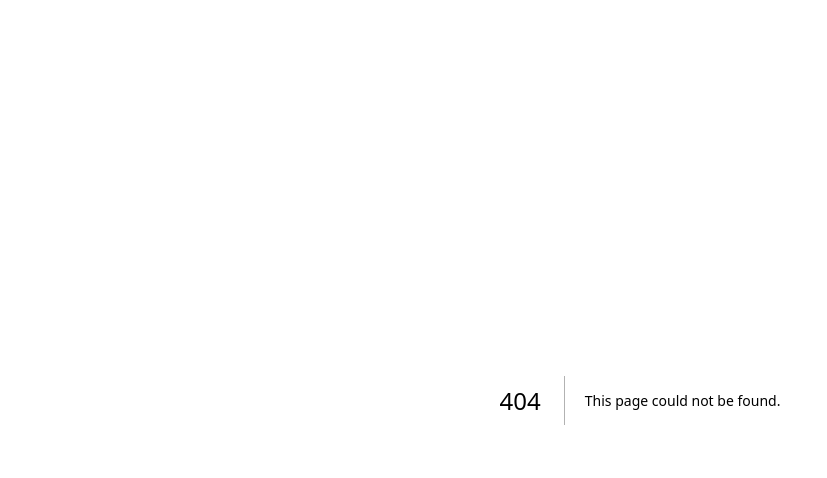
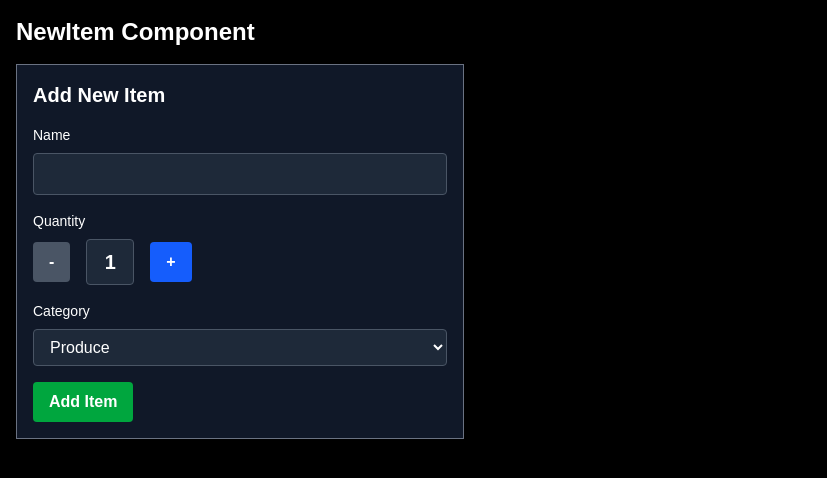
Before and after one commit to CurvyAura/cprg306-assignments, a Next.js app: page /week-5 in a window 1280 px wide. Before the commit this address had no page. Shown: the top 478 px of the page, without its empty margins (0-827 px from the left). Built offline with nearby package versions, Linux system fonts and the light colour scheme.

Commit message:
week 5 assignment

```diff
--- a/app/page.js
+++ b/app/page.js
@@ -8,6 +8,7 @@ export default function Home() {
       <Link href="week-2">Go to Week 2 → </Link>
       <Link href="week-3">Go to Week 3 → </Link>
       <Link href="week-4">Go to Week 4 → </Link>
+      <Link href="week-5">Go to Week 5 → </Link>
     </main>
   );
 }
--- /dev/null
+++ b/app/week-5/new-item.js
@@ -0,0 +1,109 @@
+"use client";
+
+import { useState } from 'react';
+
+export default function NewItem() {
+
+    const [name, setName] = useState("");
+    const [quantity, setQuantity] = useState(1);
+    const [category, setCategory] = useState("produce");
+
+    const increment = () => {
+        setQuantity(prevQuantity => {
+            if (prevQuantity < 20) {
+                return prevQuantity + 1; //increment unless at max
+            }
+            return prevQuantity;
+        });
+    };
+
+    const decrement = () => {
+        setQuantity(prevQuantity => {
+            if (prevQuantity > 1) {
+                return prevQuantity - 1; //decrement unless at min
+            }
+            return prevQuantity;
+        });
+    };
+
+    // prevent default, log/alert, and reset
+    const handleSubmit = (e) => {
+        e.preventDefault();
+
+        const item = { name, quantity, category };
+        console.log('New item submitted:', item);
+        alert(`Added item\nName: ${name}\nQuantity: ${quantity}\nCategory: ${category}`);
+
+        setName("");
+        setQuantity(1);
+        setCategory("produce");
+    };
+
+    return (
+        <form onSubmit={handleSubmit} className="border border-gray-500 p-4 mb-4 bg-gray-900 text-white max-w-md">
+            <h2 className="text-xl font-bold mb-4">Add New Item</h2>
+
+            <div className="mb-4">
+                <label className="block text-sm font-medium mb-2">Name</label>
+                <input
+                    type="text"
+                    value={name}
+                    onChange={(e) => setName(e.target.value)}
+                    required
+                    className="w-full px-3 py-2 bg-gray-800 border border-gray-600 rounded text-white"
+                />
+            </div>
+
+            <div className="mb-4">
+                <label className="block text-sm font-medium mb-2">Quantity</label>
+
+                <div className="flex items-center space-x-4">
+                    <button
+                        type="button"
+                        onClick={decrement}
+                        disabled={quantity === 1}
+                        className="bg-blue-600 hover:bg-blue-700 disabled:bg-gray-600 disabled:cursor-not-allowed text-white font-bold py-2 px-4 rounded"
+                    >-</button>
+
+                    <span className="text-xl font-semibold px-4 py-2 bg-gray-800 border border-gray-600 rounded min-w-12 text-center">
+                        {quantity}
+                    </span>
+
+                    <button
+                        type="button"
+                        onClick={increment}
+                        disabled={quantity === 20}
+                        className="bg-blue-600 hover:bg-blue-700 disabled:bg-gray-600 disabled:cursor-not-allowed text-white font-bold py-2 px-4 rounded"
+                    >+</button>
+                </div>
+            </div>
+
+            <div className="mb-4">
+                <label className="block text-sm font-medium mb-2">Category</label>
+                <select
+                    value={category}
+                    onChange={(e) => setCategory(e.target.value)}
+                    className="w-full px-3 py-2 bg-gray-800 border border-gray-600 rounded text-white"
+                >
+                    <option value="produce">Produce</option>
+                    <option value="dairy">Dairy</option>
+                    <option value="bakery">Bakery</option>
+                    <option value="meat">Meat</option>
+                    <option value="frozen">Frozen Foods</option>
+                    <option value="canned goods">Canned Goods</option>
+                    <option value="dry goods">Dry Goods</option>
+                    <option value="beverages">Beverages</option>
+                    <option value="snacks">Snacks</option>
+                    <option value="household">Household</option>
+                    <option value="other">Other</option>
+                </select>
+            </div>
+
+            <div>
+                <button type="submit" className="bg-green-600 hover:bg-green-700 text-white font-bold py-2 px-4 rounded">
+                    Add Item
+                </button>
+            </div>
+        </form>
+    );
+}
--- /dev/null
+++ b/app/week-5/page.js
@@ -0,0 +1,10 @@
+import NewItem from './new-item';
+
+export default function Page() {
+    return (
+        <main className="bg-black min-h-screen p-4">
+            <h1 className="text-white text-2xl font-bold mb-4">NewItem Component</h1>
+            <NewItem />
+        </main>
+    );
+}
```
